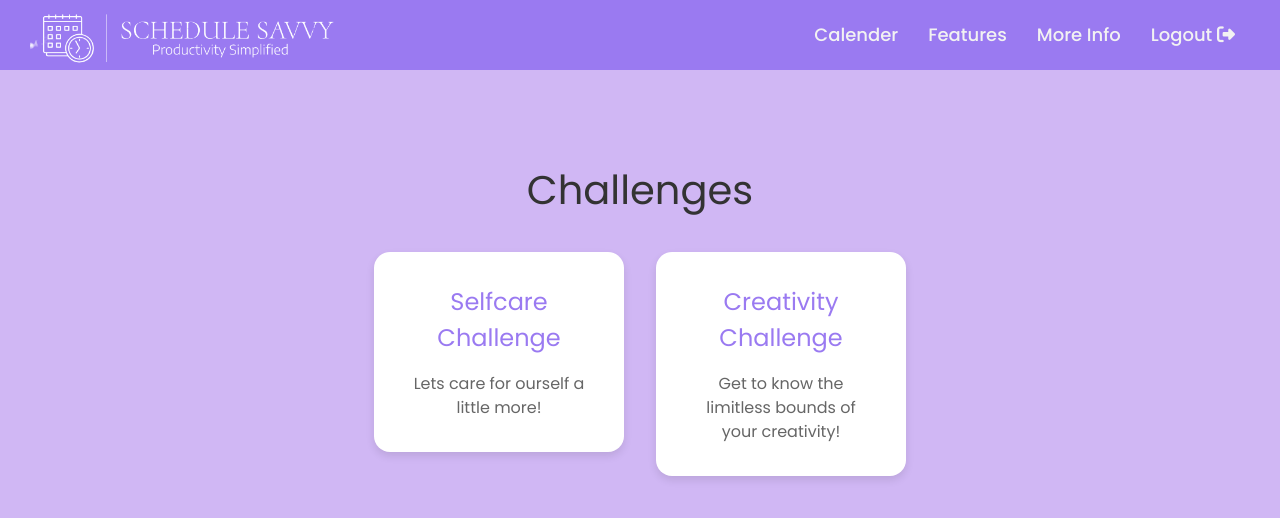
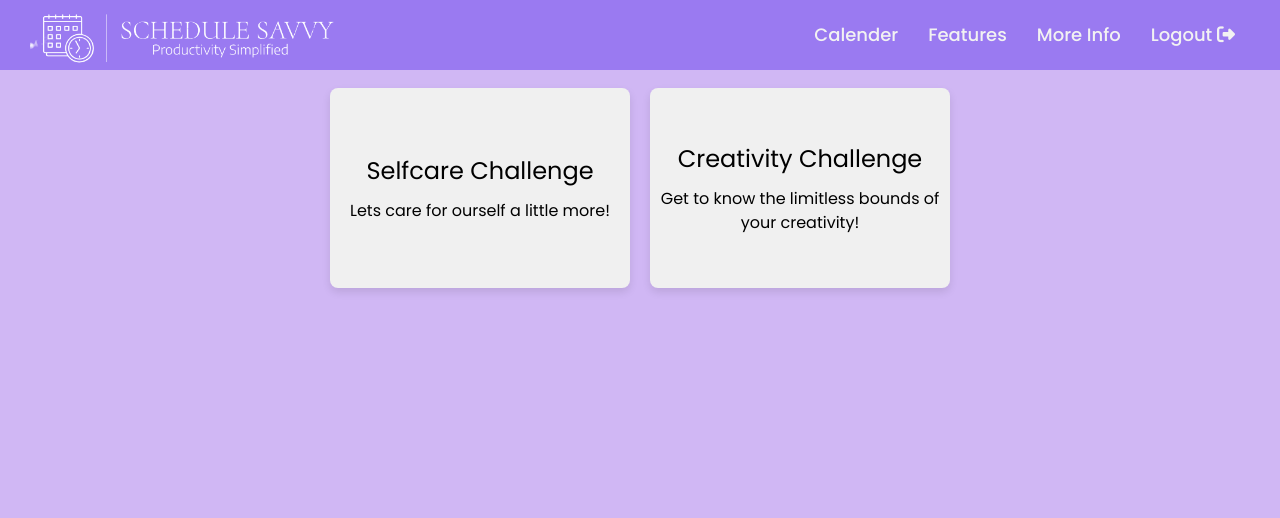
Before and after one commit to kalviumcommunity/S51_Jeeveeka_ScheduleSavvy, a React (Vite) app in the folder Frontend/: page /challenges in a window 1280 px wide. Shown: the top 518 px of the page. Built offline with nearby package versions, Linux system fonts and the light colour scheme.

Commit message:
added social platform link

```diff
--- a/Frontend/src/Components/Challenges.jsx
+++ b/Frontend/src/Components/Challenges.jsx
@@ -8,7 +8,7 @@ const Challenges = () => {
     <>
     <Navbar/>
     <div className="challenges_container">
-      <h1 className='challenges_title'>Challenges</h1>
+    <h1 className='challenges_title'>Challenges</h1>
       <div className="box-container">
         <Link to='/selfcare'><div className="box">
           <h2 className='challenges_subtitle'>Selfcare Challenge</h2>
--- a/Frontend/src/Components/Navbar.jsx
+++ b/Frontend/src/Components/Navbar.jsx
@@ -43,7 +43,7 @@ export default function Navbar() {
                   <div className="row">
                     <header className='nav_header'>All-In-One Organizer</header>
                     <ul className="mega-links">
-                      <a href="https://66877c03db1bcce60caff1a9--phenomenal-daifuku-73eb99.netlify.app" target="_blank"><li className='navbar_li'><h6 className='navbar_headers'>Social Platform</h6></li></a>
+                      <a href="https://socialplatform07.netlify.app/auth" target="_blank"><li className='navbar_li'><h6 className='navbar_headers'>Social Platform</h6></li></a>
                       <Link to='/clock'><li className='navbar_li'><h6 className='navbar_headers'>Timer</h6></li></Link>
                       <Link to='/challenges'><li className='navbar_li'><h6 className='navbar_headers'>Challenges</h6></li></Link>
                       <a href="https://chatbothelp.netlify.app/" target='_blank'><li className='navbar_li'><h6 className='navbar_headers'>Chatbot Help</h6></li></a>
--- a/Frontend/src/Styles/ChallengesMain.css
+++ b/Frontend/src/Styles/ChallengesMain.css
@@ -1,47 +1,57 @@
 .challenges_container {
-    text-align: center;
-    margin-top: 20vh;
+  display: flex;
+  flex-direction: column;
+  align-items: center;
+  padding: 20px;
 }
 
 .challenges_title {
-    margin-bottom: 2rem;
-    font-size: 2.5rem;
-    color: #333;
+  font-size: 2rem;
+  margin-bottom: 20px;
 }
 
 .box-container {
   display: flex;
-    gap: 2rem;
   justify-content: center;
+  gap: 20px;
+  flex-wrap: wrap;
 }
 
 .box {
-    background: white;
-    padding: 2rem;
-    border-radius: 1rem;
+  width: 300px;
+  height: 200px;
+  background-color: #f0f0f0;
+  border-radius: 8px;
+  display: flex;
+  flex-direction: column;
+  align-items: center;
+  justify-content: center;
+  text-align: center;
   box-shadow: 0 4px 8px rgba(0, 0, 0, 0.1);
-    transition: transform 0.3s, box-shadow 0.3s;
-    width: 250px;
+  transition: transform 0.3s ease-in-out;
 }
 
 .box:hover {
-    transform: translateY(-10px);
-    box-shadow: 0 10px 20px rgba(0, 0, 0, 0.2);
+  transform: scale(1.05);
 }
 
-.box h2 {
-    margin-bottom: 1rem;
+.challenges_subtitle {
   font-size: 1.5rem;
-    color: #9A7AF1;
+  margin-bottom: 10px;
 }
 
 .box p {
-    color: #666;
+  font-size: 1rem;
 }
 
-@media (max-width: 600px) {
+@media (max-width: 768px) {
   .box-container {
     flex-direction: column;
     align-items: center;
   }
+
+  .box {
+    width: 90%;
+    margin-bottom: 20px;
   }
+}
```
Lines whose indentation alone changed are shown as unchanged.
